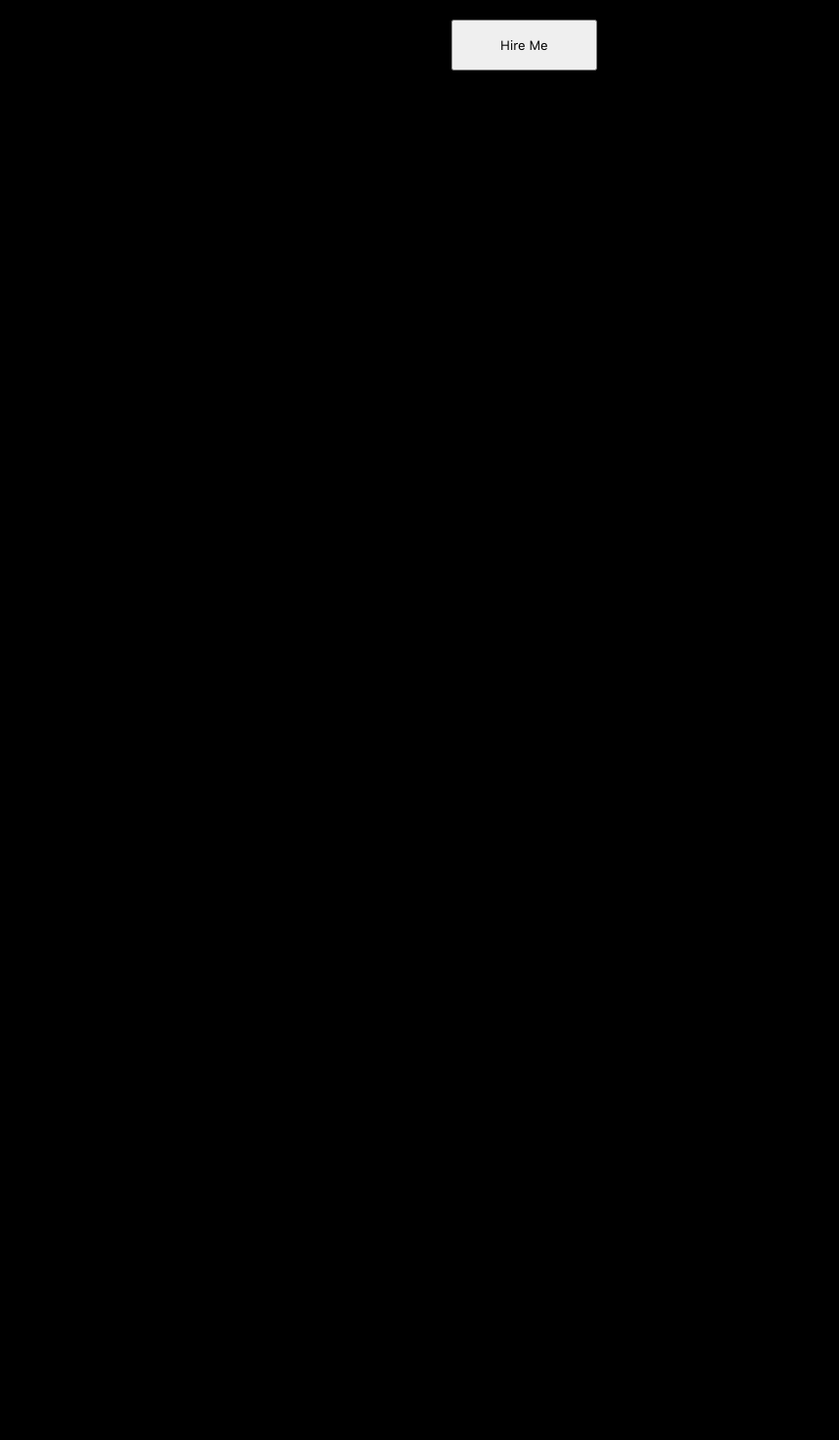
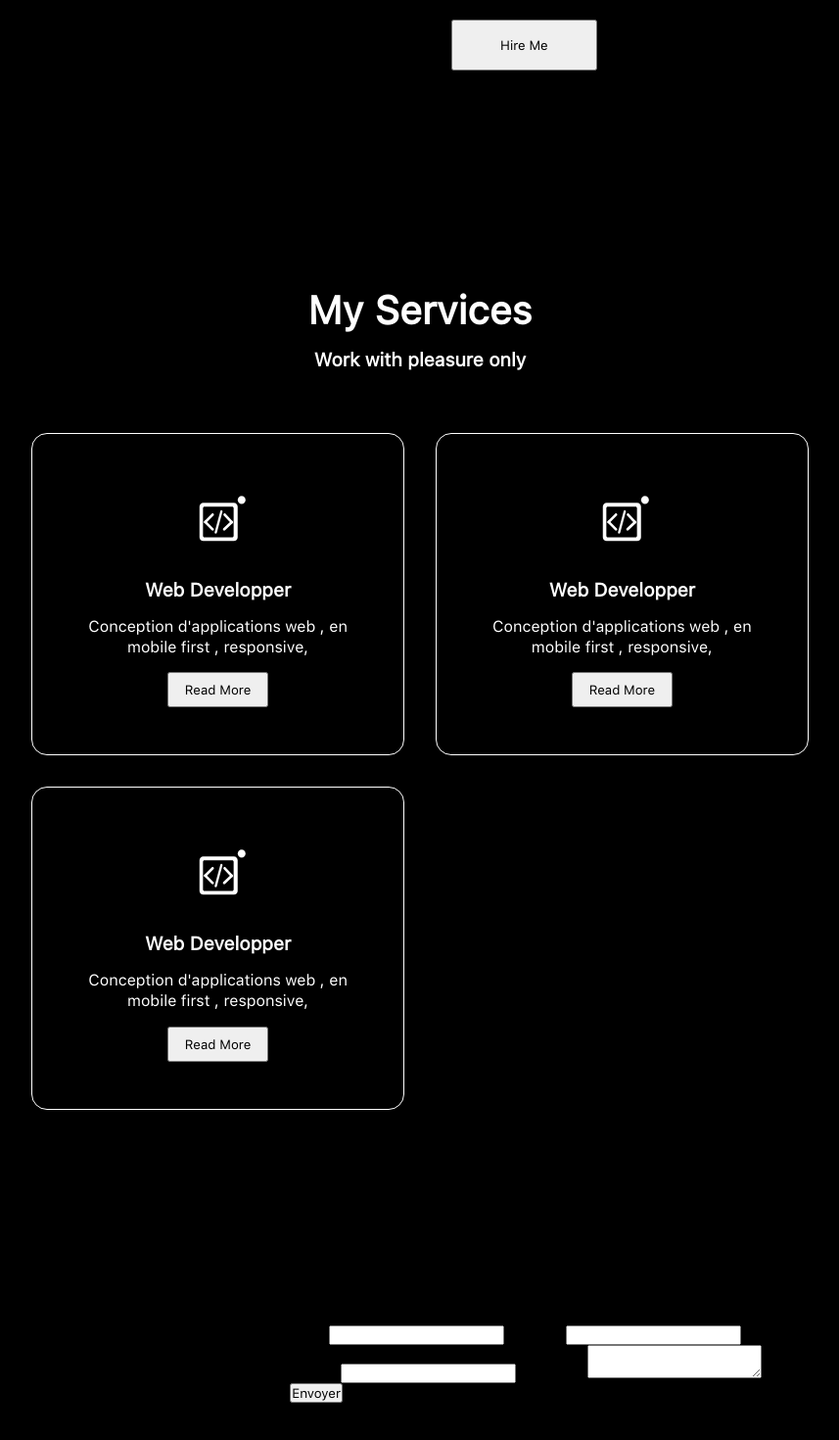
Before and after one commit to verdesB/BenD0tC0mReact, a JavaScript app: page / in a window 1280 px wide. Shown: the part 1627-3097 px from the top of the page at 98% size, without its empty margins (211-1068 px from the left). Before the commit the page ends 1799 px from the top, so only its background shows below. Built offline with nearby package versions, Linux system fonts and the light colour scheme.

Commit message:
contact to do

```diff
--- a/src/components/App/App.js
+++ b/src/components/App/App.js
@@ -1,6 +1,8 @@
 import Header from "../Header"
 import Home from "../Home"
 import About from "../About"
+import Services from "../Services"
+import Contact from "../Contact"
 import './global.scss'
 
 const App = () => {
@@ -10,6 +12,8 @@ const App = () => {
         <main>
             <Home/>
             <About/>
+            <Services/>
+            <Contact/>
 
 
         </main>
--- /dev/null
+++ b/src/components/Contact/contact.scss
@@ -0,0 +1,6 @@
+.contact {
+    display: grid;
+    grid-template-columns: repeat(auto-fit, minmax(200px, auto));
+    align-items: center;
+    gap: 4rem;
+}
--- /dev/null
+++ b/src/components/Contact/index.js
@@ -0,0 +1,31 @@
+import './contact.scss'
+
+const Contact = () => {
+    return (
+        <section className="contact" id="contact">
+            <div className="contact__socials">
+                <ul>
+                    <li><a><img></img></a></li>
+                    <li><a><img></img></a></li>
+                </ul>
+
+            </div>
+            <div className="contact__form">
+                <form>
+                    <label for="name">Nom:</label>
+                        <input type="text" id="name" name="name"></input>
+                            <label for="surname">Prénom:</label>
+                                <input type="text" id="surname" name="surname"></input>
+                                    <label for="mail">Adresse e-mail:</label>
+                                        <input type="email" id="mail" name="mail"></input>
+                                            <label for="message">Message:</label>
+                                                <textarea id="message" name="message"></textarea>
+                                                    <input type="submit" value="Envoyer"></input>
+                                                    </form>
+                                                </div>
+
+
+                                                </section>
+                                                )
+}
+export default Contact
--- /dev/null
+++ b/src/components/Services/index.js
@@ -0,0 +1,42 @@
+import './services.scss'
+import iconeCode from '../../assets/icon/code.svg'
+
+const Services = () => {
+    return (
+        <section className='services' id='services'>
+            <div className='services__text'>
+                <h2>My Services</h2>
+                <h4>Work with pleasure only</h4>
+
+            </div>
+
+            <div className='services__container'>
+
+                <article className='services__box'>
+                    <img src={iconeCode}></img>
+                    <h3>Web Developper</h3>
+                    <p>Conception d'applications web , en mobile first , responsive,
+                    </p>
+                    <button href="#" className="services__btn">Read More</button>
+                </article>
+
+                <article className='services__box'>
+                    <img src={iconeCode}></img>
+                    <h3>Web Developper</h3>
+                    <p>Conception d'applications web , en mobile first , responsive,
+                    </p>
+                    <button href="#" className="services__btn">Read More</button>
+                </article>
+
+                <article className='services__box'>
+                    <img src={iconeCode}></img>
+                    <h3>Web Developper</h3>
+                    <p>Conception d'applications web , en mobile first , responsive,
+                    </p>
+                    <button href="#" className="services__btn">Read More</button>
+                </article>
+            </div>
+        </section>
+    )
+}
+export default Services
--- /dev/null
+++ b/src/components/Services/services.scss
@@ -0,0 +1,53 @@
+.services {
+    &__text {
+        text-align: center;
+         color: white;
+    }
+    &__text h2{
+        font-size: 2.5rem;
+        margin-bottom: 1rem;
+
+    }
+    &__text h4 {
+        font-size: 1.2rem;
+
+    }
+    &__container {
+        display: grid;
+        grid-template-columns: repeat(auto-fit, minmax(250px, auto));
+        align-items: center;
+        justify-content: center;
+        gap: 2rem;
+        text-align: center;
+        margin-top: 4rem;
+        color: white;
+    }
+    &__box {
+        padding: 3rem 2rem;
+        border-radius: 1rem;
+        border: 1px solid white;
+        cursor: pointer;
+        transition: all ease .50s;
+    }
+    &__box img {
+        width: 5rem;
+        margin-bottom: 1rem;
+
+    }
+    &__box h3{
+        font-size: 1.2rem;
+        margin-bottom: 1rem;
+    }
+    &__box p {
+        line-height: 1.3rem;
+        margin-bottom: 1rem;
+    }
+    &__box:hover{
+        transform: scale(1.1) translateY(- 0.4rem);
+    }
+    &__btn {
+        display: inline-block;
+        padding: 0.5rem 1rem;
+    }
+
+}
```
Also changed, not shown: src/assets/icon/code.svg (added), 1 other file (tests, documents, lock files or other folders).
